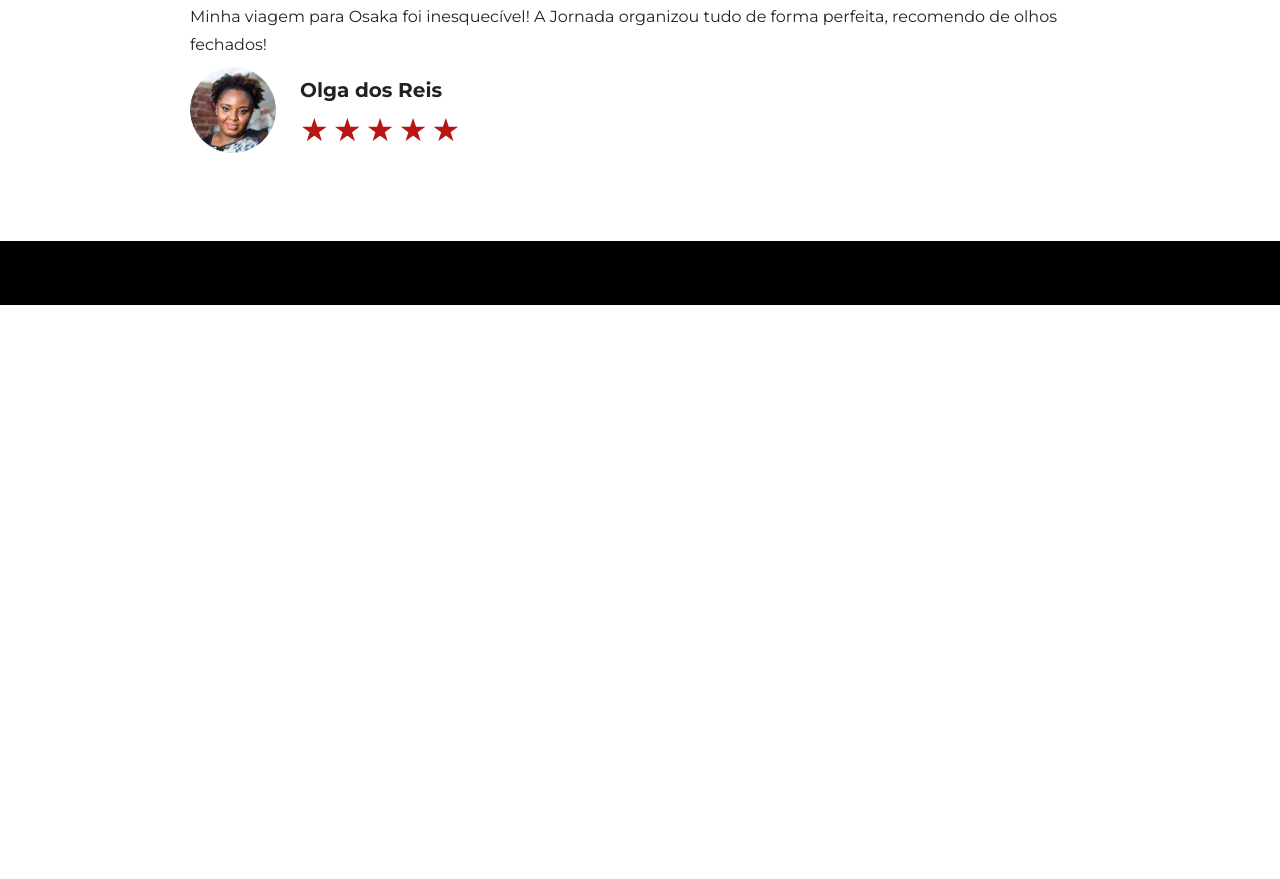
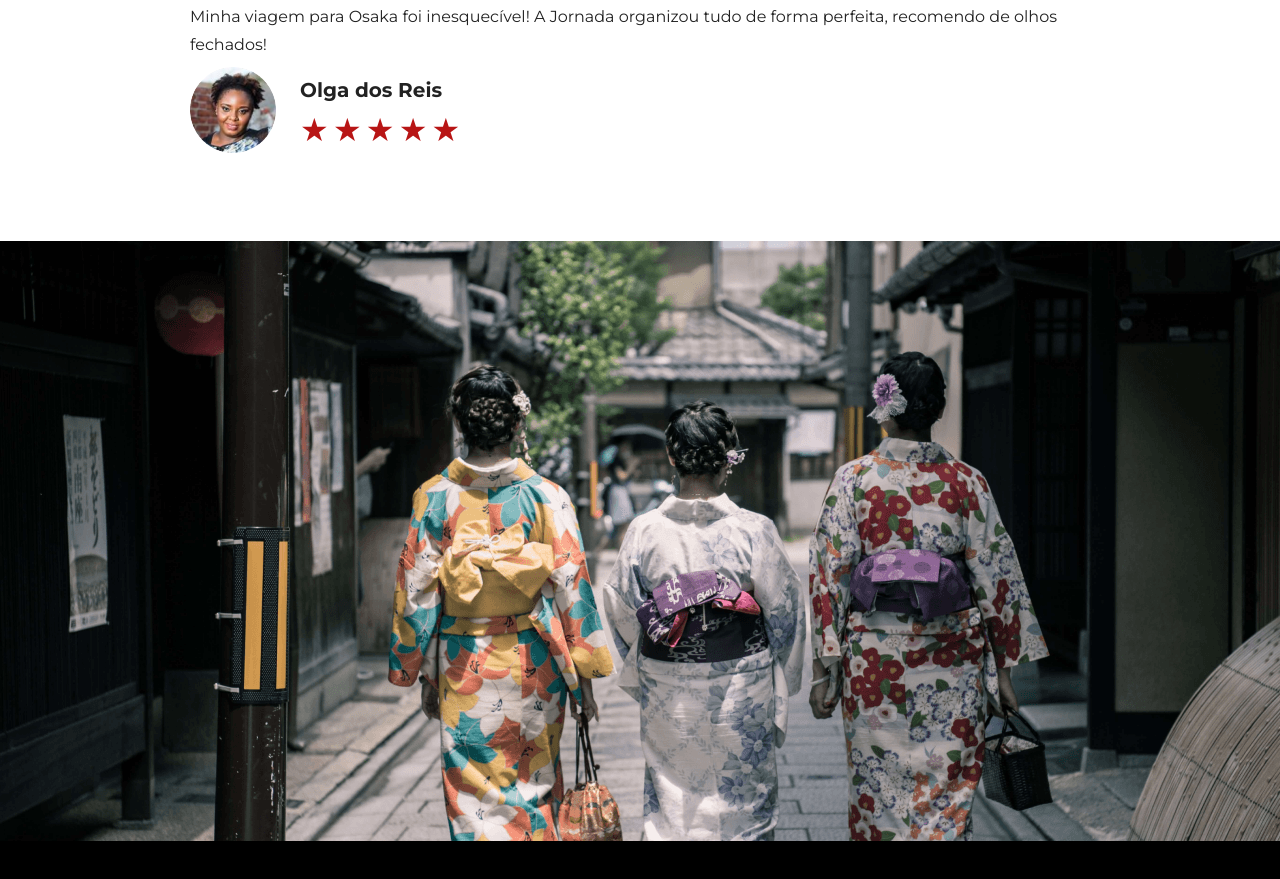
Before and after one commit to GleydvanMacedo/jornada-viagens, a plain HTML site: page travel-packages-page.html in a window 1280 px wide. Shown: the part 3873-4752 px from the top of the page. Before the commit the page ends 4178 px from the top, so only its background shows below. Drawn offline with Linux system fonts and the light colour scheme.

Commit message:
Adiciona a secao bottom hero da pagia pacotes de viagem

```diff
--- a/css/hero.css
+++ b/css/hero.css
@@ -40,6 +40,11 @@ section.travel-packages-hero {
   flex-direction: column;
   justify-content: center;
   height: 460px;
+}
+
+.bottom-hero.travel-packages .hero-img {
+  background: url("../img/bottom-hero-japan-mobile.png") no-repeat;
+  background-size: cover;
 }
 
 .travel-packages-hero .hero-img .travel-packages-hero-content {
@@ -94,6 +99,11 @@ section.travel-packages-hero {
     background-size: cover;
   }
 
+  .bottom-hero.travel-packages .hero-img {
+    background: url("../img/bottom-hero-japan-tablet.png") no-repeat;
+    background-size: cover;
+  }
+
   .travel-packages-hero .hero-img .travel-packages-hero-content {
     padding: 96px 48px 0 128px;
   }
@@ -132,6 +142,11 @@ section.travel-packages-hero {
     background-size: cover;
   }
 
+  .bottom-hero.travel-packages .hero-img {
+    background: url("../img/bottom-hero-japan-desktop.png") no-repeat;
+    background-size: cover;
+  }
+
   .travel-packages-hero .hero-img .travel-packages-hero-content {
     width: 580px;
     padding: 0 36px 0 128px;
--- a/travel-packages-page.html
+++ b/travel-packages-page.html
@@ -248,7 +248,9 @@
       </div>
     </section>
 
-    <section class="bottom-hero"></section>
+    <section class="bottom-hero travel-packages">
+      <div class="hero-img"></div>
+    </section>
 
     <footer class="main-footer"></footer>
   </body>
```
Also changed, not shown: img/bottom-hero-japan-desktop.png (renamed from img/bottom-hero-desktop.png).
